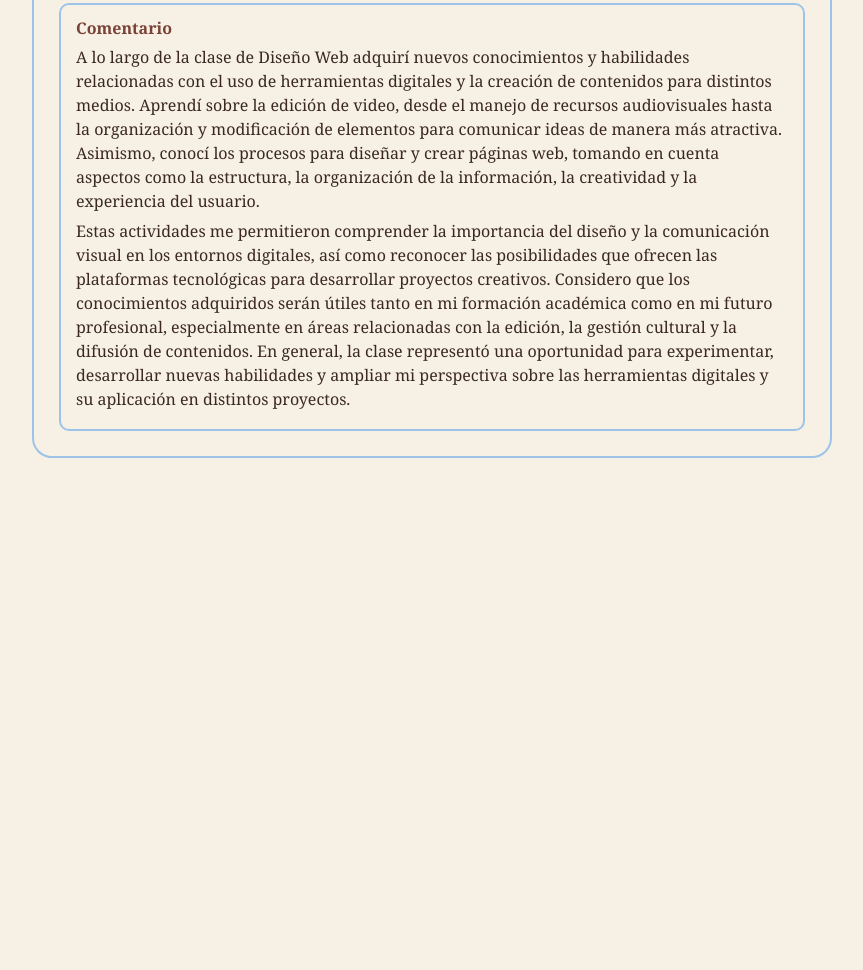
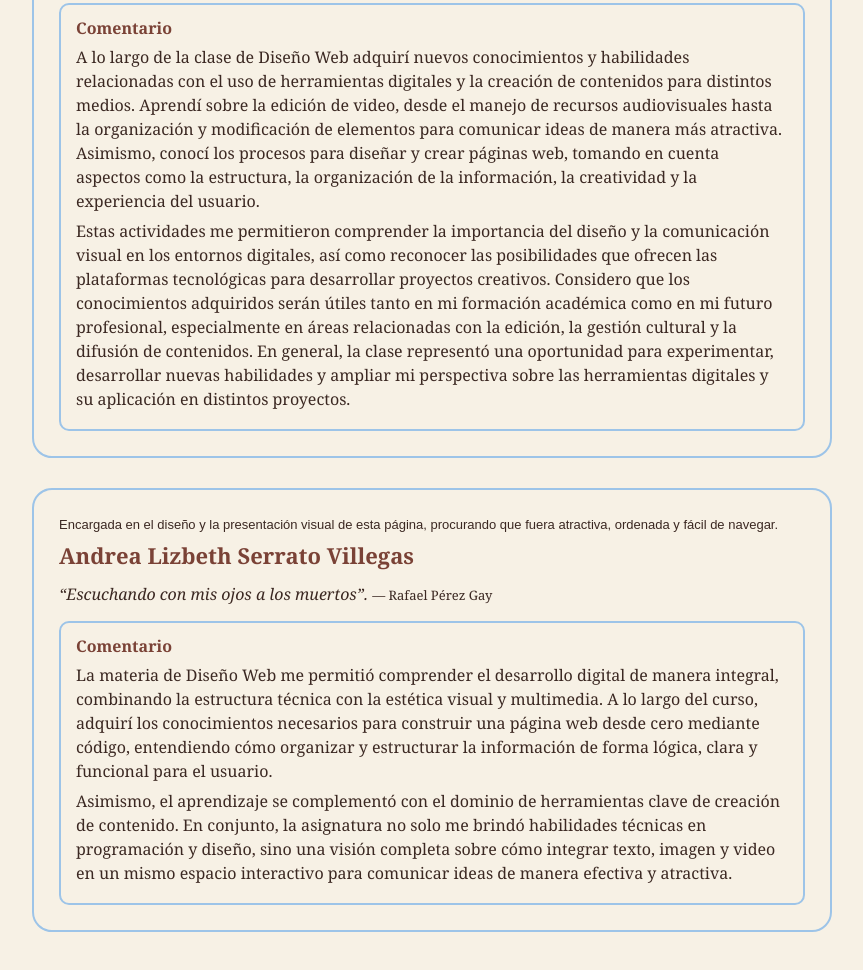
Before and after one commit to KRNCEL/Pagina-Libros-sitios, a plain HTML site: page nosotras.html in a window 1280 px wide. Shown: the part 416-1386 px from the top of the page, without its empty margins (208-1071 px from the left). Before the commit the page ends 924 px from the top, so only its background shows below. Drawn offline with Linux system fonts and the light colour scheme.

Commit message:
adicion tarjeta andrea

```diff
--- a/nosotras.html
+++ b/nosotras.html
@@ -65,6 +65,18 @@
             </section>
 
     </article>
+
+    <article class="tarjeta">
+            <p class="cargo">Encargada en el diseño y la presentación visual de esta página, procurando que fuera atractiva, ordenada y fácil de navegar.</p>
+            <h3>Andrea Lizbeth Serrato Villegas</h3>
+            <p class="frase">“Escuchando con mis ojos a los muertos”. <span class="autor-frase">— Rafael Pérez Gay</span></p>
+            <section class="comentario">
+                <b>Comentario</b>
+                <p>La materia de Diseño Web me permitió comprender el desarrollo digital de manera integral, combinando la estructura técnica con la estética visual y multimedia. A lo largo del curso, adquirí los conocimientos necesarios para construir una página web desde cero mediante código, entendiendo cómo organizar y estructurar la información de forma lógica, clara y funcional para el usuario.</p>
+                <p>Asimismo, el aprendizaje se complementó con el dominio de herramientas clave de creación de contenido. En conjunto, la asignatura no solo me brindó habilidades técnicas en programación y diseño, sino una visión completa sobre cómo integrar texto, imagen y video en un mismo espacio interactivo para comunicar ideas de manera efectiva y atractiva.</p>
+            </section>
+    </article>
+
 </main>
 </body>
 </html>
```
